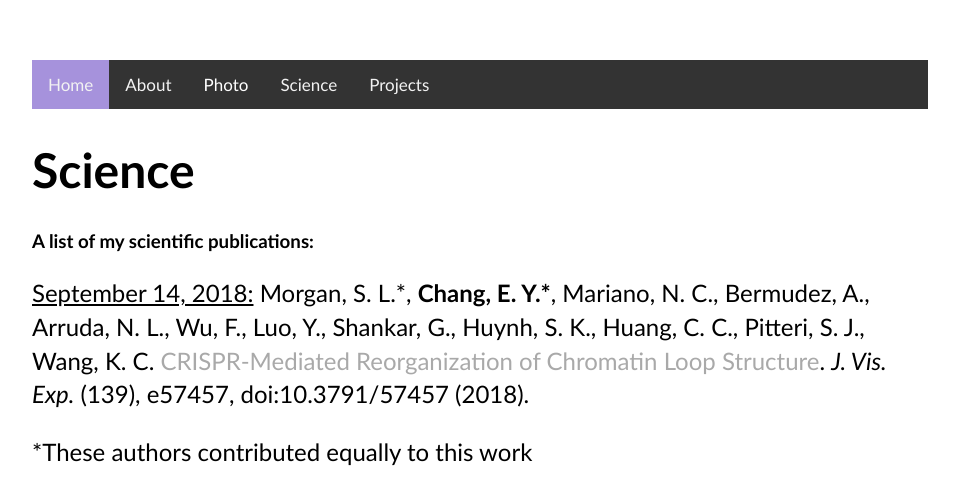
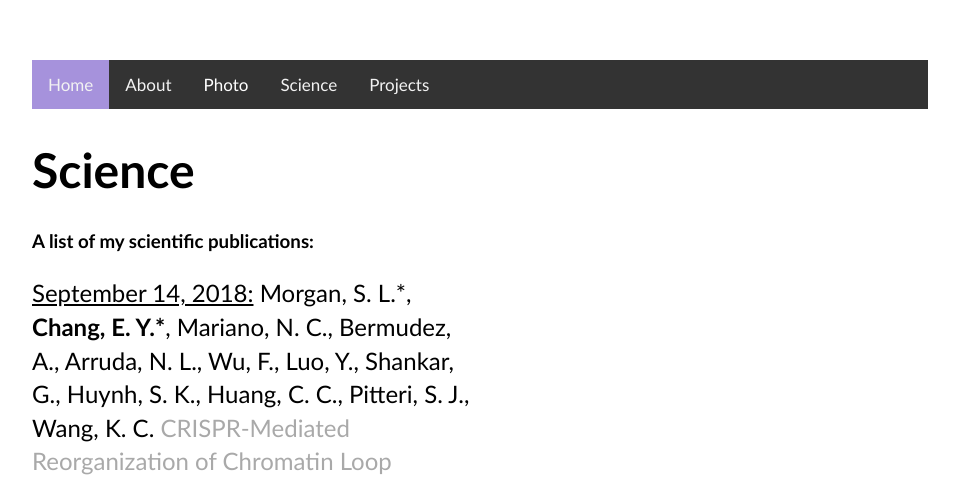
Before and after one commit to echang17/echang17.github.io, a Jekyll site: the page built from science/index.html, in a window 1280 px wide. Shown: the top 483 px of the page, without its empty margins (160-1119 px from the left). Built offline with Jekyll 4.4.1, drawn with Linux system fonts in a browser that asks for light colours.

Commit message:
Update main.css

```diff
--- a/css/main.css
+++ b/css/main.css
@@ -115,6 +115,50 @@
   }
 }
 /*NAVIGATION BAR ends here*/
+
+/*trying out overlay fade*/
+.container {
+  position: relative;
+  width: 50%;
+}
+
+.image {
+  display: block;
+  width: 100%;
+  height: auto;
+}
+
+.overlay {
+  position: absolute;
+  top: 0;
+  bottom: 0;
+  left: 0;
+  right: 0;
+  height: 100%;
+  width: 100%;
+  opacity: 0;
+  transition: .5s ease;
+  background-color: #008CBA;
+}
+
+.container:hover .overlay {
+  opacity: 1;
+}
+
+.text {
+  color: white;
+  font-size: 20px;
+  position: absolute;
+  top: 50%;
+  left: 50%;
+  -webkit-transform: translate(-50%, -50%);
+  -ms-transform: translate(-50%, -50%);
+  transform: translate(-50%, -50%);
+  text-align: center;
+}
+
+/*ends here*/
+
 
 body {
     margin: 60px auto;
```
